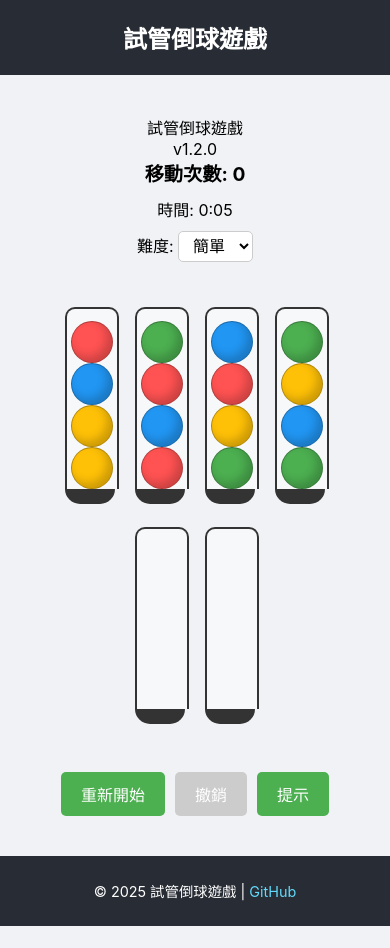
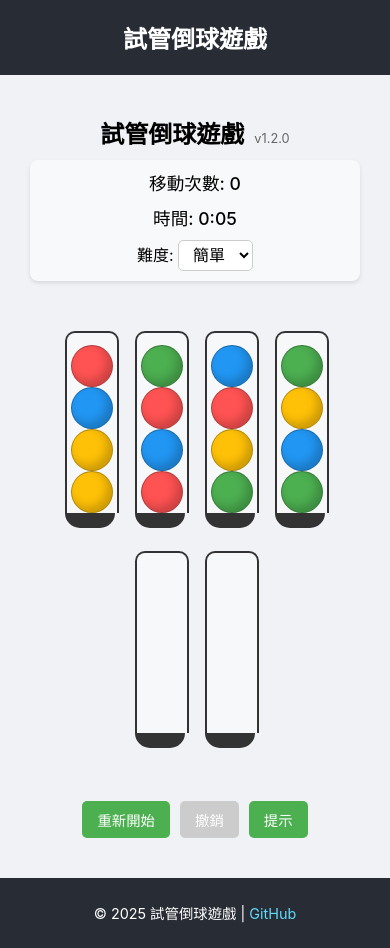
Before and after one commit to yanchen184/ball-sort-puzzle, a React (Create React App) app: page / in a window 390 px wide. Before the commit the page ends 926 px from the top, so only its background shows below. Built offline with nearby package versions, Linux system fonts and the light colour scheme.

Commit message:
更新 BallSortGame.css，添加版本顯示的樣式和其他界面優化

```diff
--- a/src/components/BallSortGame.css
+++ b/src/components/BallSortGame.css
@@ -7,16 +7,41 @@
   padding: 20px;
 }
 
+.game-header {
+  display: flex;
+  justify-content: center;
+  align-items: baseline;
+  width: 100%;
+  margin-bottom: 10px;
+}
+
+.game-title {
+  font-size: 1.8rem;
+  font-weight: bold;
+  margin-right: 10px;
+}
+
+.game-version {
+  font-size: 0.9rem;
+  color: #666;
+  font-weight: normal;
+}
+
 .game-info {
   display: flex;
   justify-content: space-between;
+  align-items: center;
   width: 100%;
   margin-bottom: 20px;
+  background-color: #f8f9fa;
+  padding: 10px 15px;
+  border-radius: 8px;
+  box-shadow: 0 2px 4px rgba(0,0,0,0.1);
 }
 
-.move-counter {
-  font-size: 1.2rem;
-  font-weight: bold;
+.move-counter, .timer {
+  font-size: 1.1rem;
+  font-weight: 500;
 }
 
 .difficulty-selector select {
@@ -33,6 +58,9 @@
   justify-content: center;
   gap: 20px;
   margin: 20px 0;
+  max-width: 100%;
+  overflow-x: auto;
+  padding: 10px;
 }
 
 .game-controls {
@@ -71,6 +99,12 @@
   font-weight: bold;
   color: #2E7D32;
   animation: pulse 2s infinite;
+  text-align: center;
+}
+
+.win-message div {
+  margin-top: 8px;
+  font-size: 1.1rem;
 }
 
 @keyframes pulse {
@@ -90,9 +124,24 @@
     flex-direction: column;
     align-items: center;
     gap: 10px;
+    padding: 10px;
   }
 
   .tubes-container {
     gap: 10px;
+    padding: 5px;
+  }
+
+  .game-title {
+    font-size: 1.5rem;
+  }
+
+  .game-version {
+    font-size: 0.8rem;
+  }
+
+  .game-controls button {
+    padding: 8px 15px;
+    font-size: 0.9rem;
   }
 }
```
